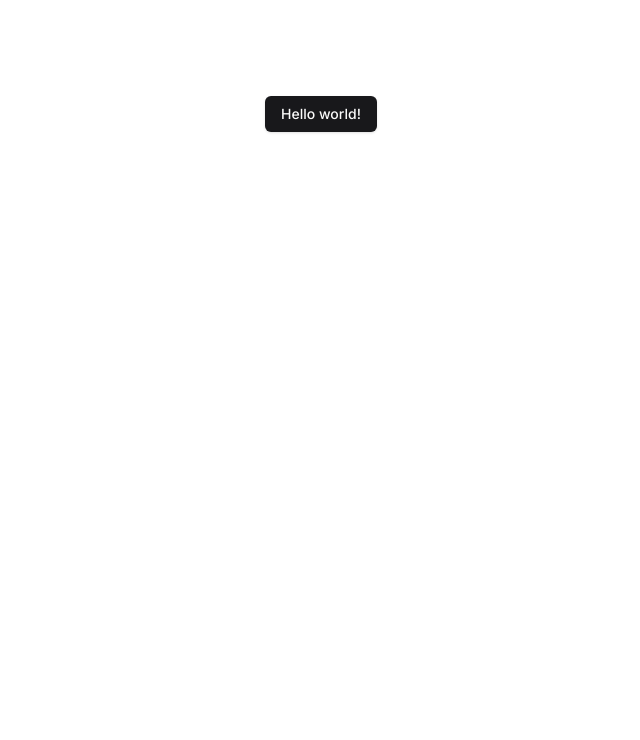
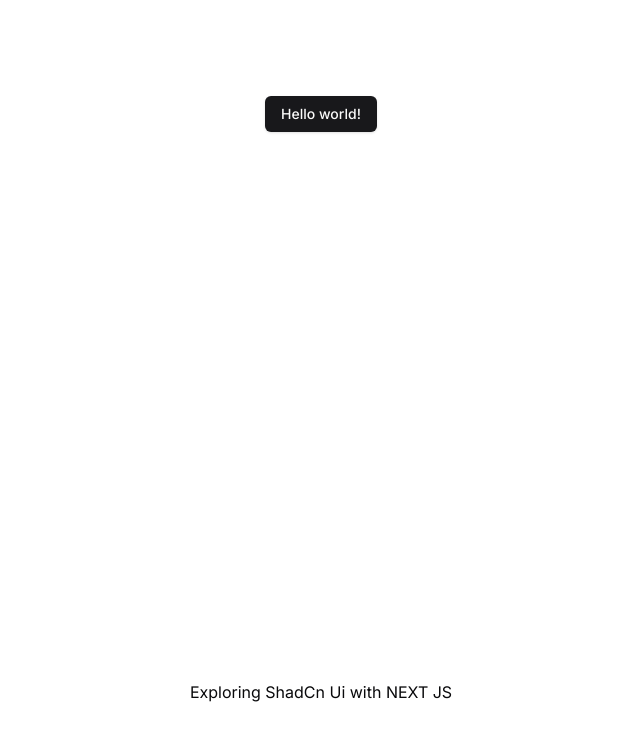
Before and after one commit to tendertradinginc/sunway-international-client, a Next.js app: page / in a window 1280 px wide. Shown: the top 740 px of the page, without its empty margins (319-959 px from the left). Built offline with nearby package versions, Linux system fonts and the light colour scheme.

Commit message:
exploring next js

```diff
--- a/src/app/page.js
+++ b/src/app/page.js
@@ -4,6 +4,7 @@ export default function Home() {
   return (
     <main className="flex min-h-screen flex-col items-center justify-between p-24">
       <Button>Hello world!</Button>
+      <h1>Exploring ShadCn Ui with NEXT JS </h1>
     </main>
   );
 }
```
